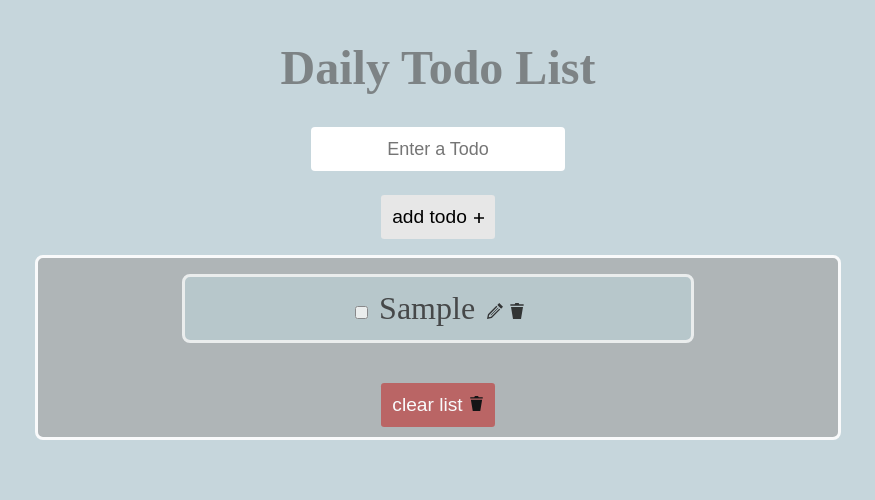
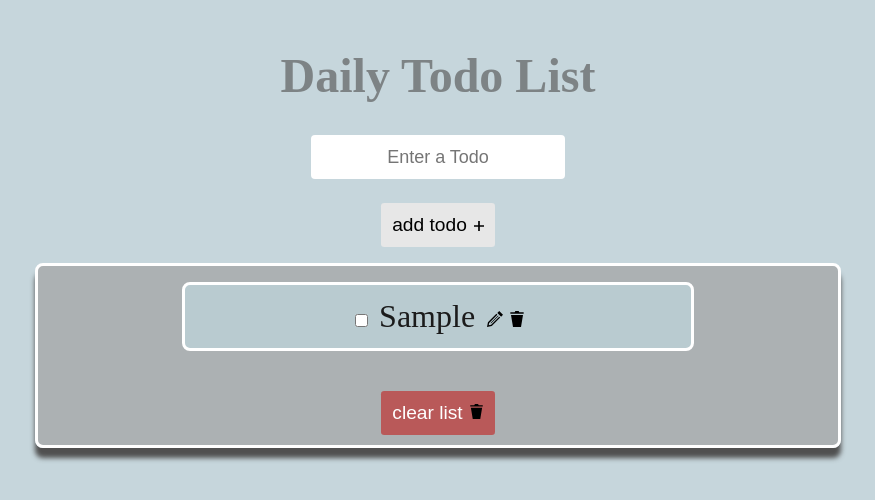
Before and after one commit to charlierdm/Daily-Todo-React, a React (Create React App) app: page / in a window 1280 px wide. Both pictures are taken after typing "Sample" into the empty fields and a click on the button "add todo". Shown: the top 500 px of the page, without its empty margins (202-1077 px from the left). Built offline with nearby package versions, Linux system fonts and the light colour scheme.

Commit message:
fade in transiton added for each UI item

```diff
--- a/src/App.css
+++ b/src/App.css
@@ -3,7 +3,10 @@
   flex-direction: column;
   justify-content: center;
   align-items: center;
+  box-sizing: border-box;
   margin-top: 0.5rem;
+  transition: box-shadow 0.2s;
+  animation: fadeIn 0.4s linear;
 }
 
 h1 {
@@ -38,8 +41,10 @@ input:hover {
   text-align: center;
   border-radius: 0.5rem;
   margin-top: 1em;
+  box-shadow: 0px 10px 5px rgb(80 80 80);
   background-color: #abafb0ee;
-  opacity: 90%;
+  transition: box-shadow 0.3s;
+  animation: fadeIn 1s linear;
 }
 
 .todo-item {
@@ -52,7 +57,7 @@ input:hover {
   padding: 0.8rem;
   width: 30rem;
   overflow-wrap: anywhere;
-  opacity: 80%;
+  animation: fadeIn 0.2s linear;
 }
 
 .checkbox {
@@ -72,6 +77,24 @@ button {
   padding: 0.7rem;
   font-size: 1.2rem;
   cursor: pointer;
+}
+
+@media (max-width: 786px) {
+  .todo-list {
+    min-width: -webkit-fill-available;
+  }
+  .todo-item {
+    min-width: -webkit-fill-available;
+  }
+}
+
+@keyframes fadeIn {
+  0% {
+    opacity: 0;
+  }
+  100% {
+    opacity: 0.8;
+  }
 }
 
 .pencil-bin {
--- a/src/index.css
+++ b/src/index.css
@@ -1,10 +1,15 @@
 body {
-  margin: 0;
   font-family: -webkit-pictograph;
   -webkit-font-smoothing: antialiased;
   -moz-osx-font-smoothing: grayscale;
   background-color: #c2d4daee;
   color: white;
+  display: flex;
+  flex-direction: column;
+  flex-wrap: nowrap;
+  align-content: center;
+  align-items: center;
+  justify-content: center;
 }
 
 code {
```
Also changed, not shown: 2 other files (tests, documents, lock files or other folders).
